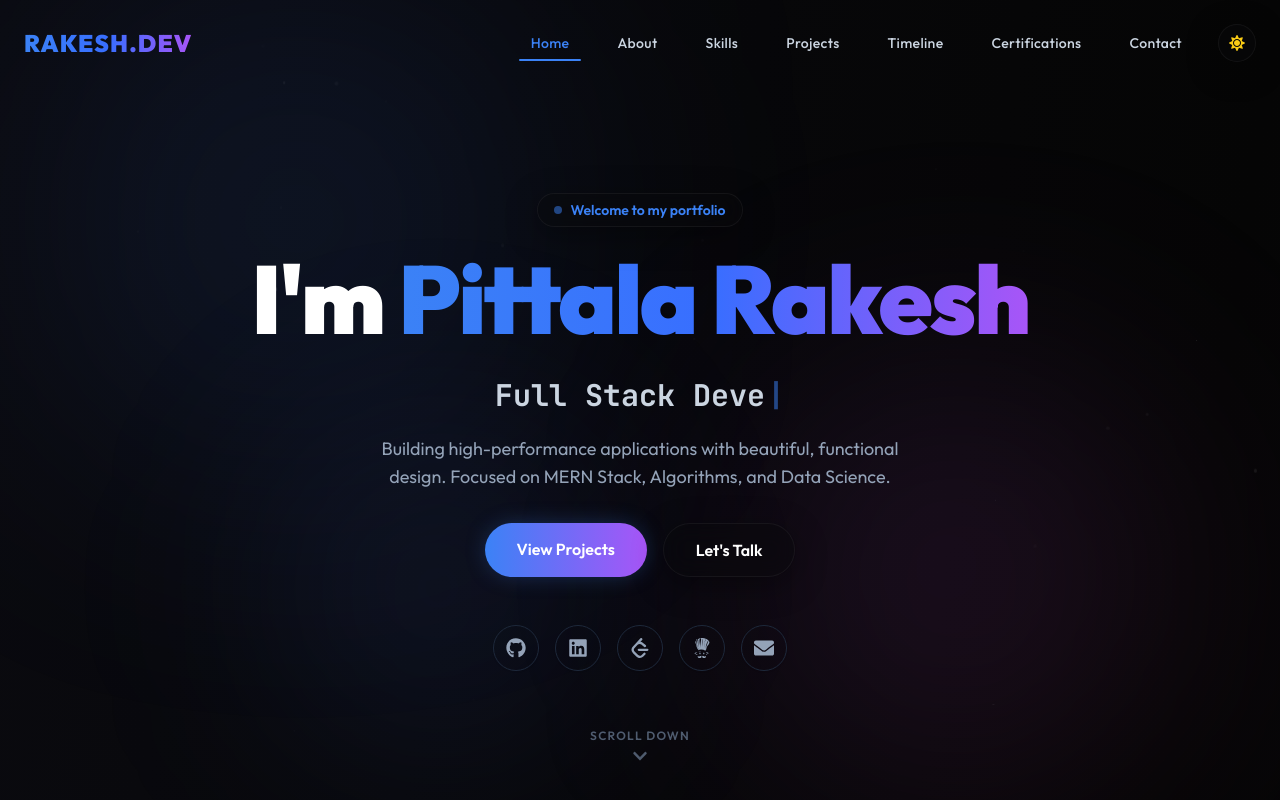
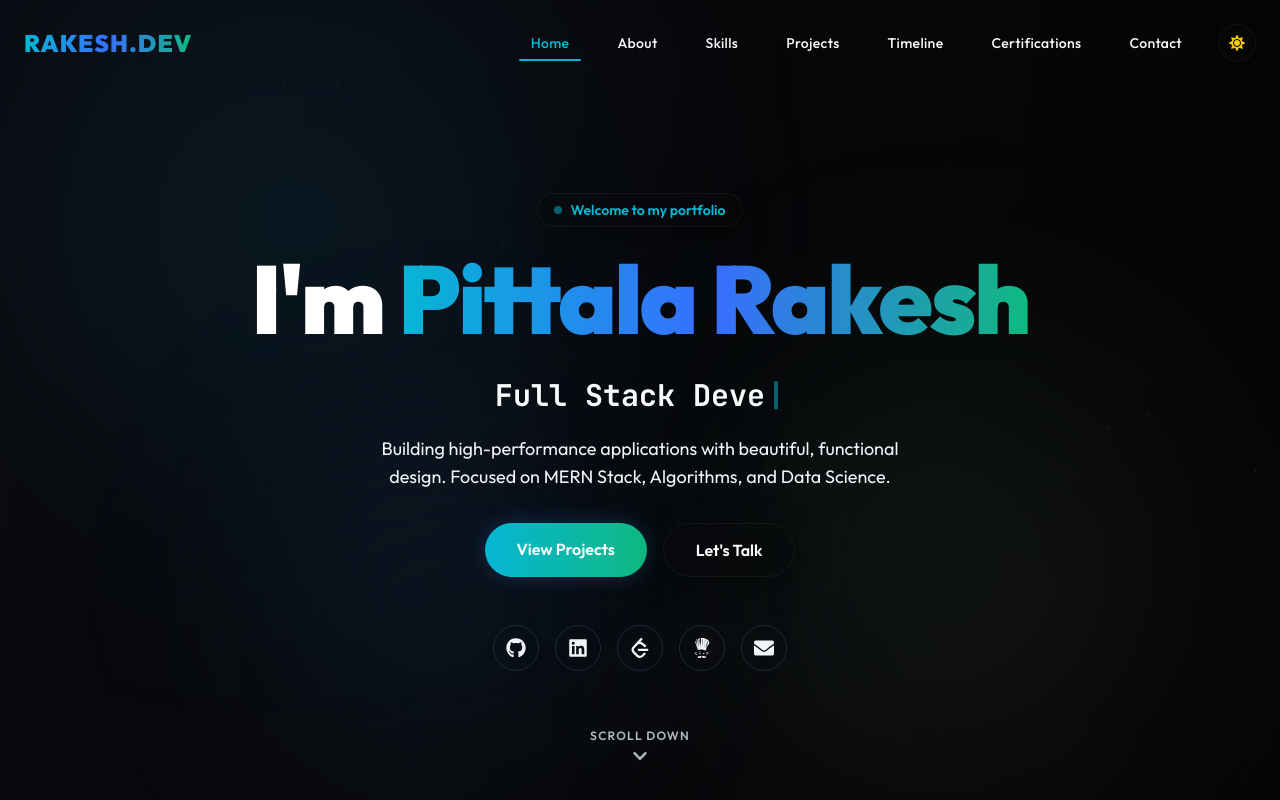
Before and after one commit to Rakesh-2006-r/Rakesh_Portfolio, a React (Vite) app: page / in a window 1280 px wide. Shown: the top 800 px of the page. Built offline with nearby package versions, Linux system fonts and the light colour scheme.

Commit message:
Updated text colors for better visibility and changed theme accents to Cyan/Emerald

```diff
--- a/tailwind.config.js
+++ b/tailwind.config.js
@@ -21,12 +21,18 @@ export default {
           900: '#1e318c',
           950: '#111b54',
         },
+        slate: {
+          300: '#f8fafc', // Almost white for maximum visibility
+          400: '#f1f5f9', // Very bright gray
+          500: '#e2e8f0', // Bright gray
+          600: '#cbd5e1', // Light gray
+        },
         darkBg: '#050505',
         lightBg: '#fafafa',
         darkCard: 'rgba(10, 10, 12, 0.45)',
         lightCard: 'rgba(255, 255, 255, 0.65)',
-        accentPurple: '#a855f7',
-        accentBlue: '#3b82f6',
+        accentPurple: '#10b981', // Emerald Green
+        accentBlue: '#06b6d4', // Cyan Blue
       },
       fontFamily: {
         sans: ['Outfit', 'Inter', 'sans-serif'],
```
